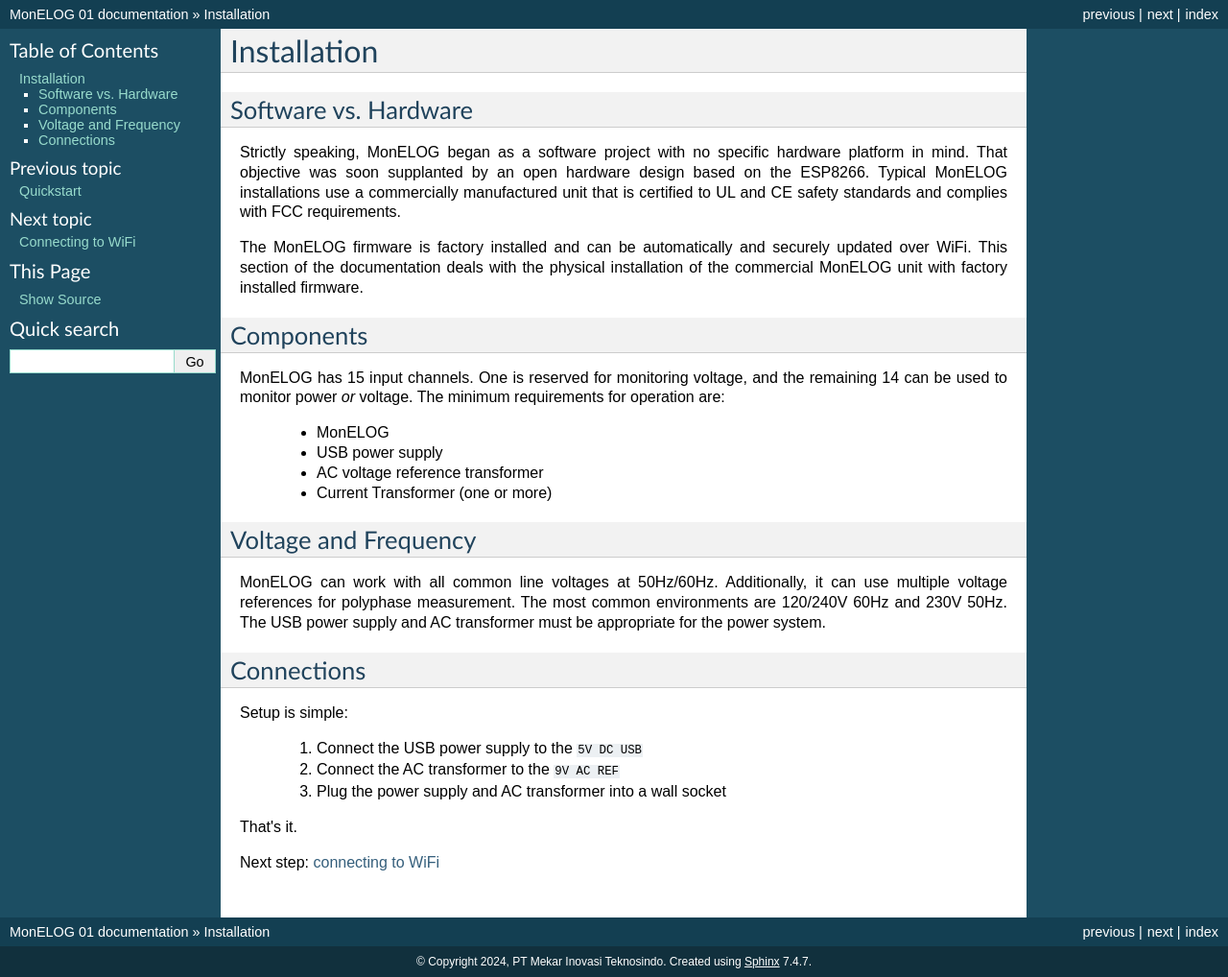
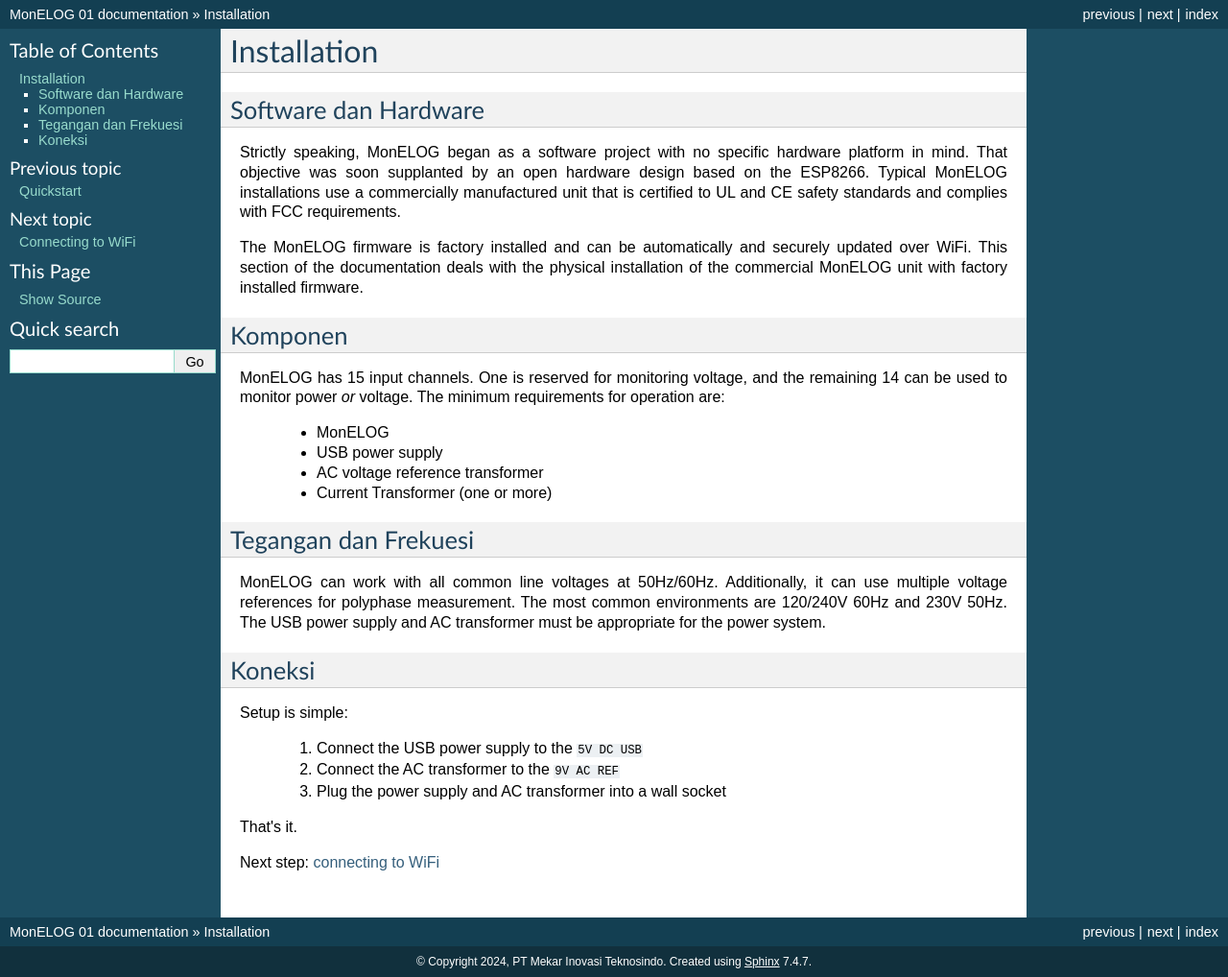
Before and after one commit to PT-MIT/MonELOG, a Sphinx documentation site: the page built from Docs/installation.rst, in a window 1280 px wide. Shown: the whole page at 96% size. Built offline with Sphinx 7.4.7, drawn with Linux system fonts in a browser that asks for light colours; formulas are drawn with MathJax 3; pages that are not in the unit, such as notebooks, are missing from menus.

Commit message:
Update installation.rst
sas

```diff
--- a/Docs/installation.rst
+++ b/Docs/installation.rst
@@ -1,7 +1,7 @@
 Installation
 ============
 
-Software vs. Hardware
+Software dan Hardware
 ---------------------
 
 Strictly speaking, MonELOG began as a software project
@@ -17,7 +17,7 @@
 installation of the commercial MonELOG unit with factory
 installed firmware.
 
-Components
+Komponen
 ----------
 
 MonELOG has 15 input channels.
@@ -31,7 +31,7 @@
     * Current Transformer (one or more)
 
 
-Voltage and Frequency
+Tegangan dan Frekuesi
 ---------------------
 
 MonELOG can work with all common line voltages at 50Hz/60Hz.
@@ -40,7 +40,7 @@
 The most common environments are 120/240V 60Hz and 230V 50Hz.
 The USB power supply and AC transformer must be appropriate for the power system.
 
-Connections
+Koneksi
 -----------
 
 Setup is simple:
```
